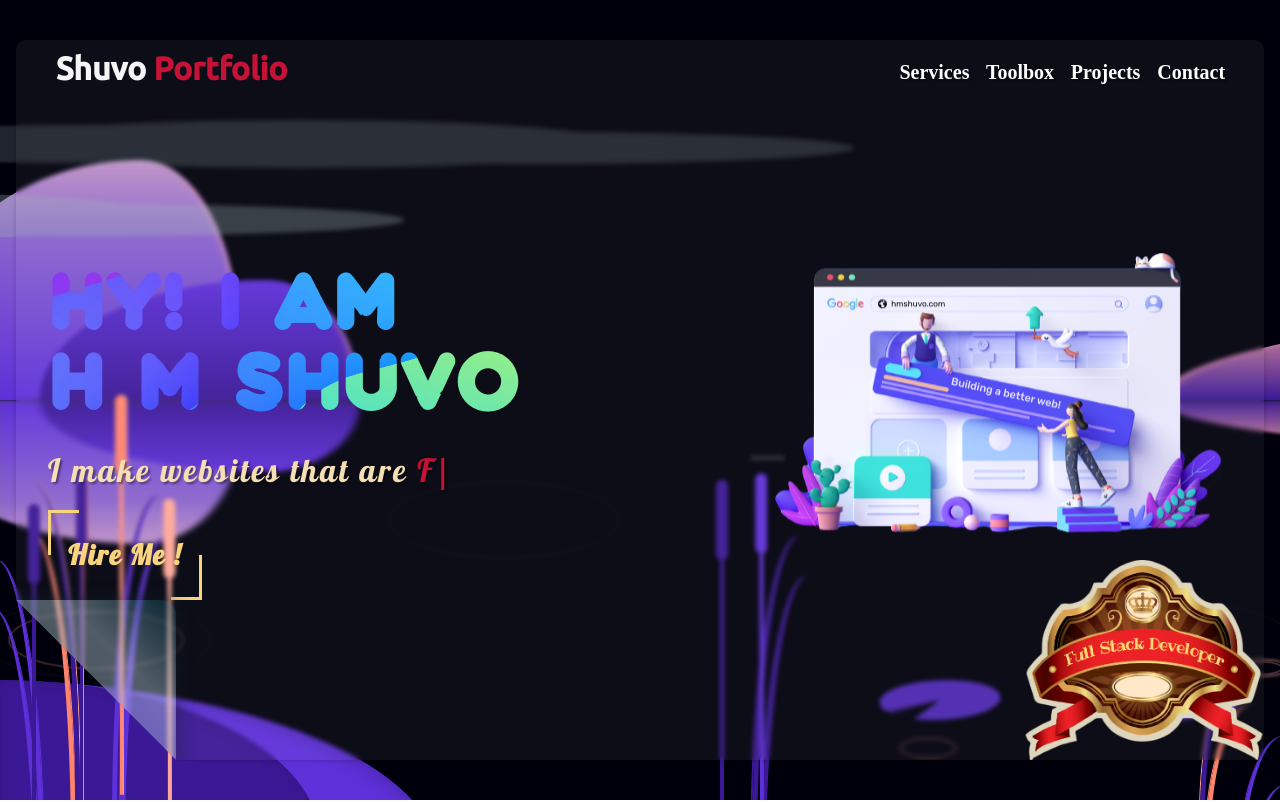
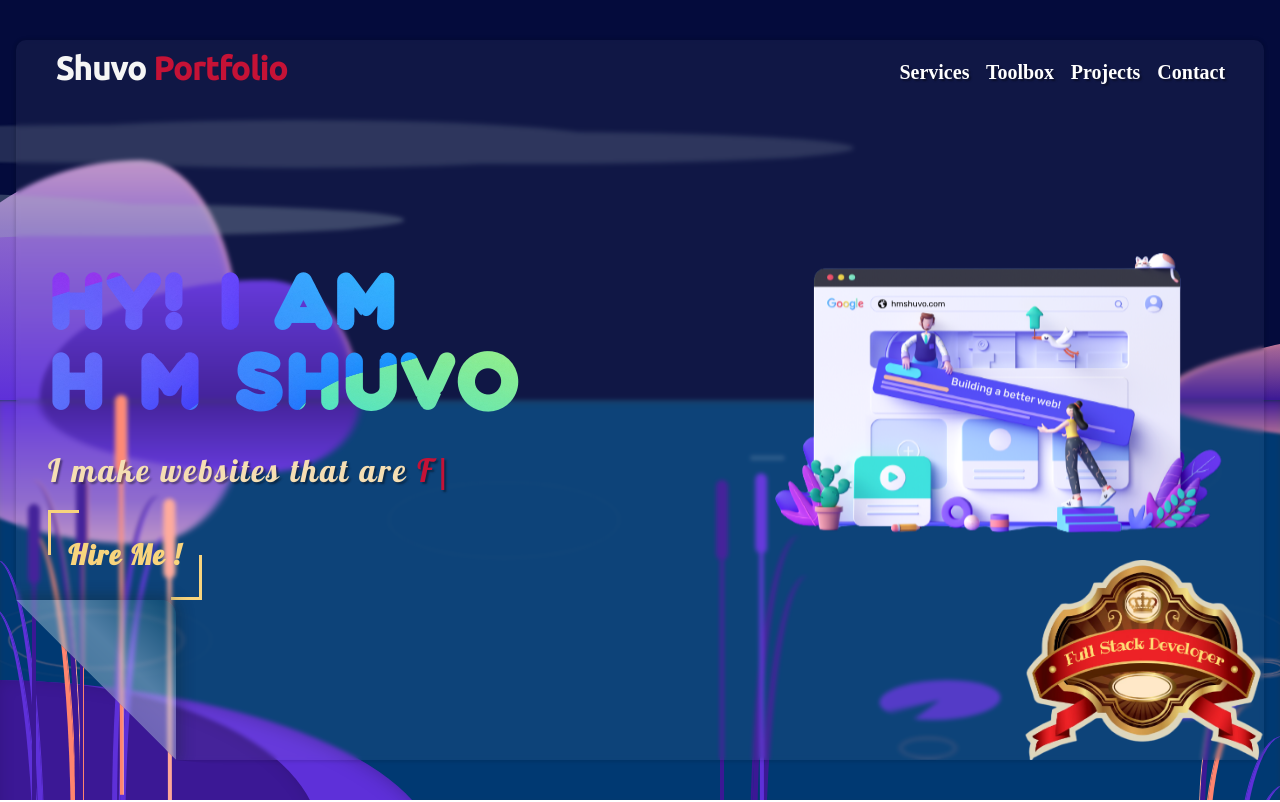
Before and after one commit to hmShuvo314/hmshuvo.me, a React (Vite) app: page / in a window 1280 px wide. Shown: the top 802 px of the page. Built offline with nearby package versions, Linux system fonts and the light colour scheme; a web font is replaced by a local one.

Commit message:
Stop color changed on SVG elements

```diff
--- a/src/components/BackgroundAnim.jsx
+++ b/src/components/BackgroundAnim.jsx
@@ -33,13 +33,13 @@ const BackgroundAnim = () => {
     return () => {
       window.removeEventListener("scroll", rise);
     };
-  }, []);
+  }, [skyRef.current, seaRef.current]);
   return (
     <BackgroundAnimStyles>
       <div className="landscape">
         <svg ref={skyRef} width="100%" height="51vh" id="aero">
           <linearGradient id="skyGradient" x1="0%" y1="0%" x2="0%" y2="100%">
-            <stop stopColor="rgb(0,0,12)" offset="0%" id="zenith">
+            <stop stopColor="#040b3c" offset="0%" id="zenith">
               <animate
                 attributeName="stop-color"
                 dur="24s"
@@ -69,7 +69,7 @@ const BackgroundAnim = () => {
               />
             </stop>
 
-            <stop stopColor="rgb(0,0,12)" offset="100%" id="horizon">
+            <stop stopColor="#040b3c" offset="100%" id="horizon">
               <animate
                 attributeName="stop-color"
                 dur="24s"
@@ -111,7 +111,7 @@ const BackgroundAnim = () => {
         </svg>
         <svg ref={seaRef} width="100%" id="sea" height="50vh">
           <linearGradient id="seagrad" x1="50%" y1="50%" x2="0%" y2="50%">
-            <stop stopColor="rgb(0,0,12)" offset="0%" id="zenith">
+            <stop stopColor="#003972" offset="0%" id="zenith">
               <animate
                 attributeName="stop-color"
                 dur="24s"
```
